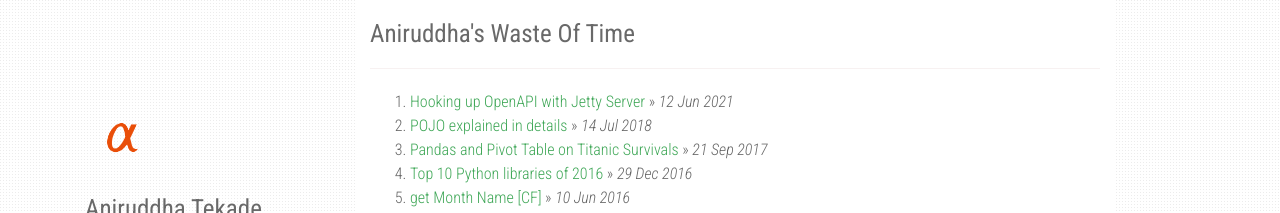
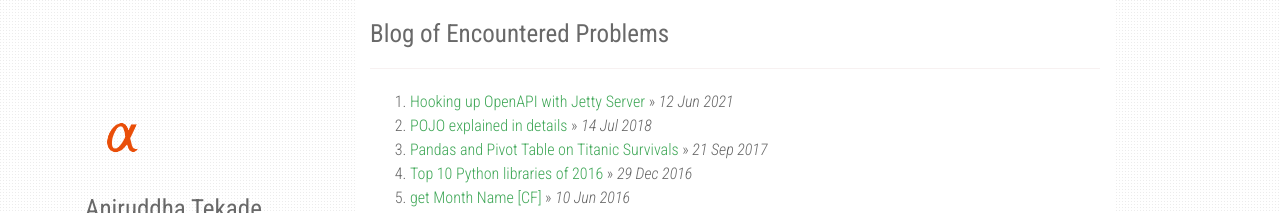
Before and after one commit to agusmakmun/agusmakmun.github.io, a Jekyll site: the page built from index.html, in a window 1280 px wide. Shown: the top 213 px of the page. Built offline with Jekyll 4.4.1, drawn with Linux system fonts in a browser that asks for light colours; nearby versions of some CDN libraries; the list of posts is cut into pages by our own code.

Commit message:
Updated title  Changes to be committed: 	modified:   _config.yml

```diff
--- a/_config.yml
+++ b/_config.yml
@@ -1,4 +1,4 @@
-title: Aniruddha's Waste Of Time
+title: Blog of Encountered Problems
 description: My Personal Stack Problems And Concepts
 author: Aniruddha Tekade
 github: https://github.com/anirtek
```
